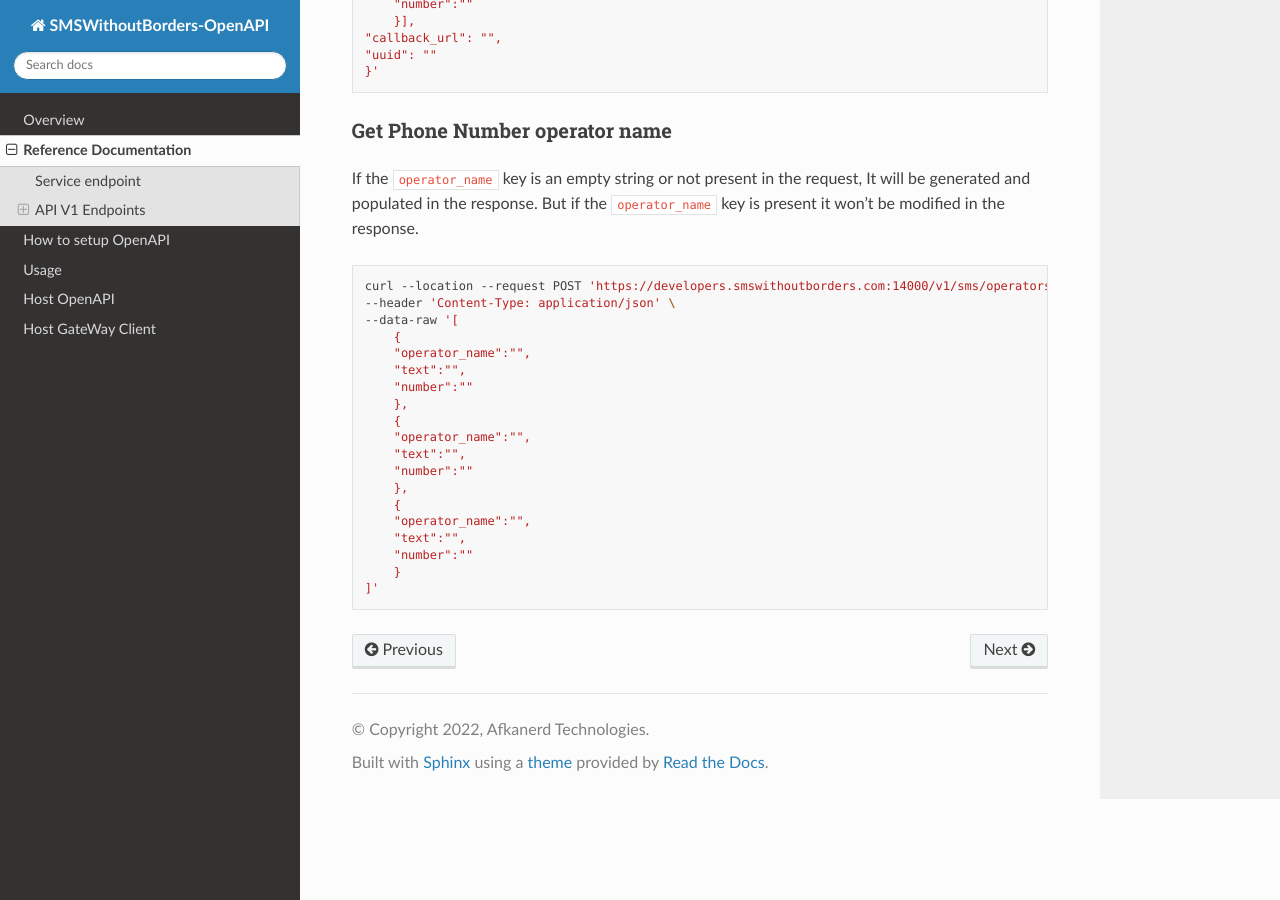
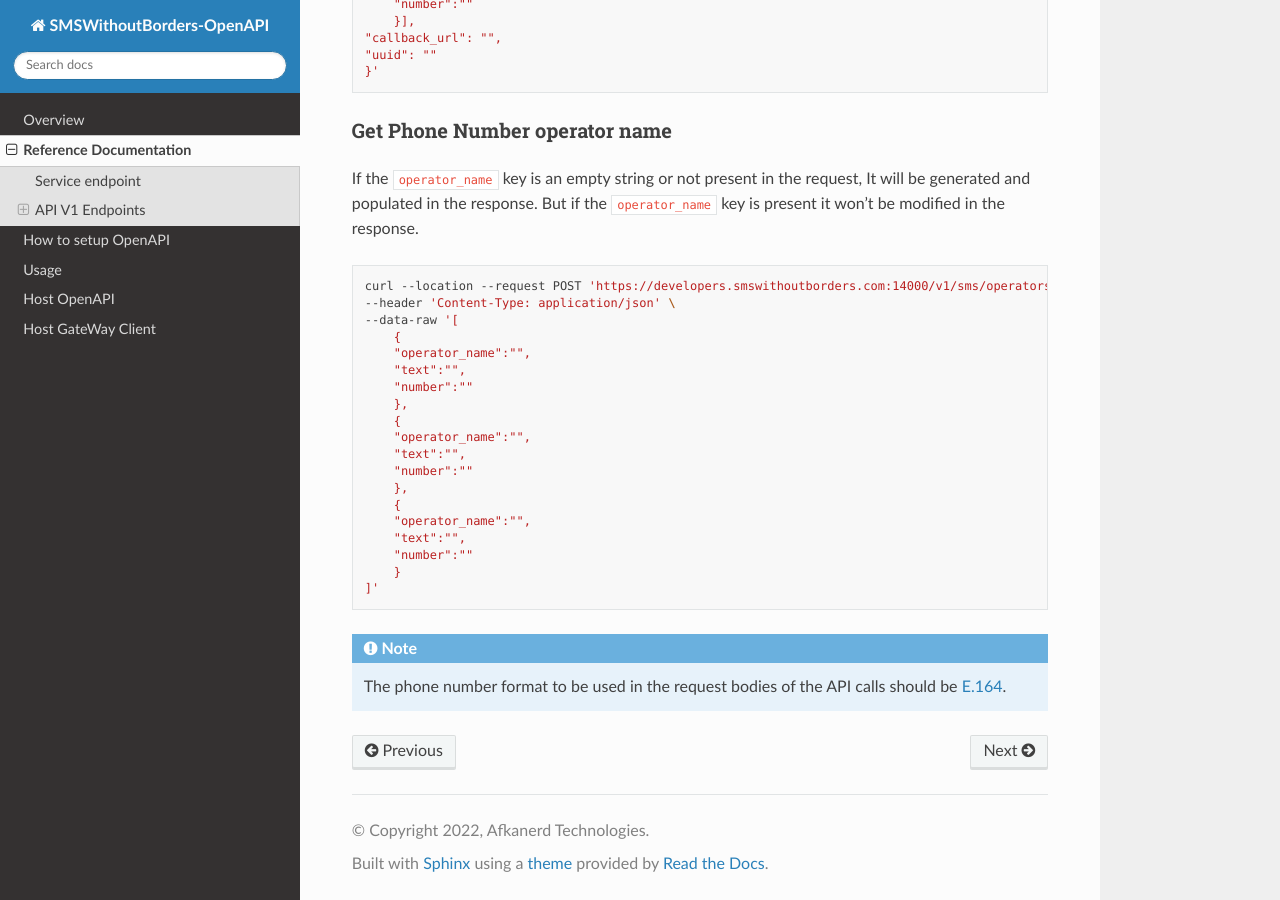
Before and after one commit to smswithoutborders/SMSWithoutBorders-OpenAPI, a Sphinx documentation site: the page built from docs/reference_documentation.rst, in a window 1280 px wide and 900 px high, scrolled down 1915 px. Built offline with Sphinx 7.4.7 and the Read the Docs theme 2.0.0, drawn with Linux system fonts in a browser that asks for light colours.

Commit message:
Add documentation for E164 format

```diff
--- a/docs/reference_documentation.rst
+++ b/docs/reference_documentation.rst
@@ -129,3 +129,8 @@ If the ``operator_name`` key is an empty string or not present in the request, I
         "number":""
         }
     ]'
+
+
+.. note::
+
+    The phone number format to be used in the request bodies of the API calls should be `E.164 <https://en.wikipedia.org/wiki/E.164>`_.
```
